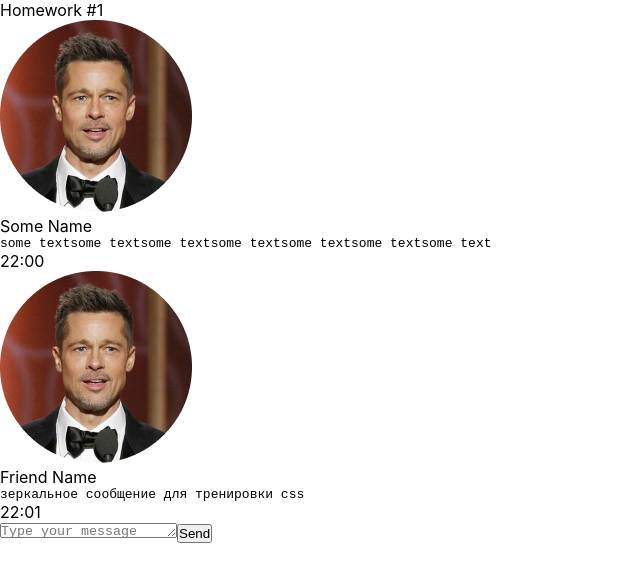
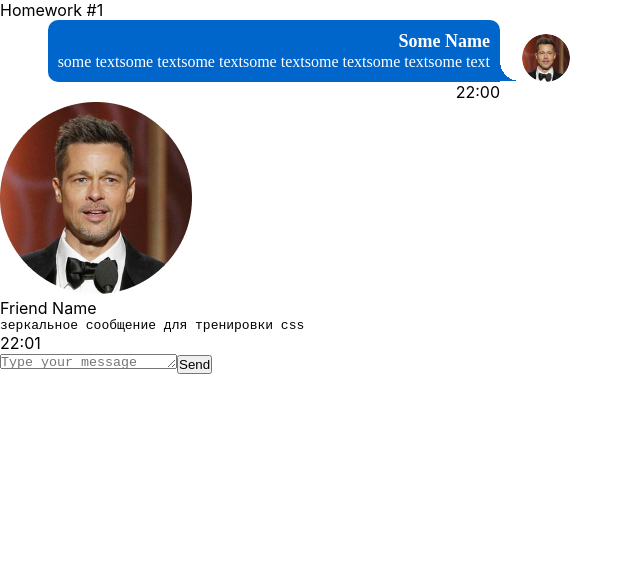
Before and after one commit to andreypats/homeworkAutochecking, a React (Create React App) app: page / in a window 1280 px wide. Shown: the top 582 px of the page, without its empty margins (0-640 px from the left). Built offline with nearby package versions, Linux system fonts and the light colour scheme.

Commit message:
Change message styles

```diff
--- a/src/s2-homeworks/hw01/message/Message.module.css
+++ b/src/s2-homeworks/hw01/message/Message.module.css
@@ -1,31 +1,64 @@
 .message {
+    position: relative;
+    width: 500px;
 
 }
 
 .imageAndText {
-
+    display: flex;
+    flex-direction: row-reverse;
+    justify-content: flex-start;
+    align-items: flex-end; /*сдвинуть вниз*/
 }
 
 .imageAndText img {
-
+    position: absolute;
+    right: -70px;
+    height: 48px;
+    width: 48px;
+    border-radius: 50%; /*дает круглую аватарку*/
 }
 
 .text {
-
+    right: 0;
+    padding: 10px;
+    border-radius: 10px 10px 0 10px;
+    background-color: #0066CC;
+    text-align: right;
 }
 
 .text:after {
+    height: 20px;
+    width: 20px;
+    background: radial-gradient(circle at right 0, #FFFFFF 20px, #0066CC 0);
 
+    content: "";
+    position: absolute;
+    right: -20px;
+    bottom: 21px;
 }
 
 .name {
+    font-family: 'Montserrat', serif;
+    font-style: normal;
+    font-weight: 600;
+    font-size: 18px;
+    line-height: 22px;
 
+    color: #FFFFFF;
 }
 
 .messageText {
+    font-family: 'Montserrat', serif;
+    font-style: normal;
+    font-weight: 400;
+    font-size: 16px;
+    line-height: 20px;
+
+    color: #FFFFFF;
 
 }
 
 .time {
-
+    text-align: right;
 }
```
